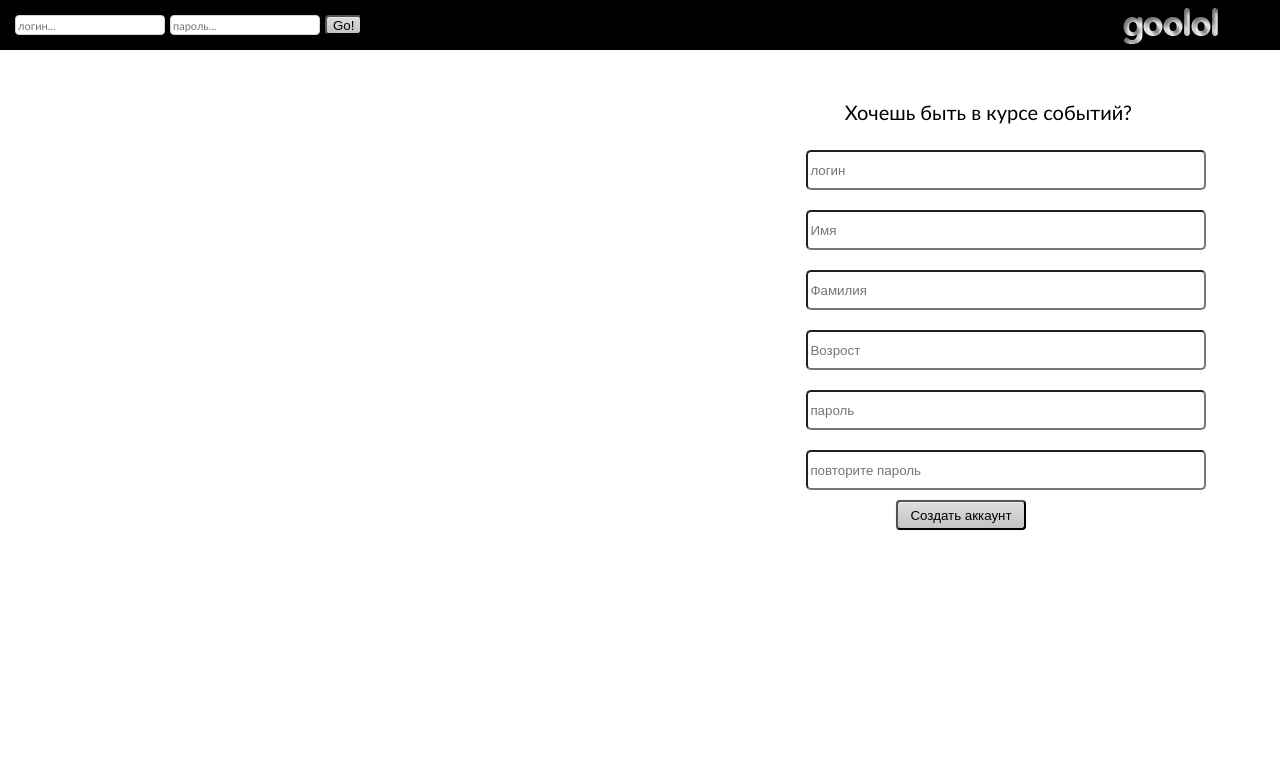
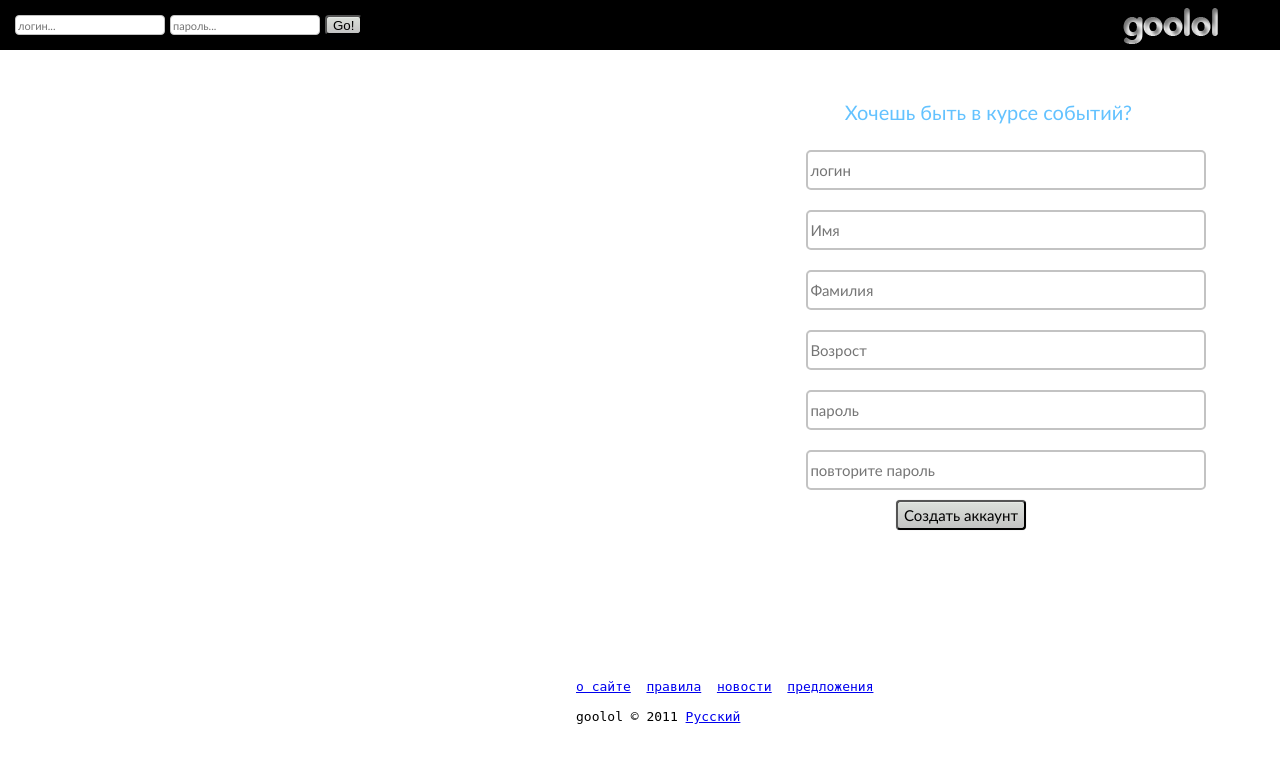
Before and after one commit to goolol/goolol, a PHP site: page / in a window 1280 px wide. Shown: the top 763 px of the page. Run offline with PHP 8.4, Linux system fonts and the light colour scheme.

Commit message:
залил с петьки

```diff
--- /dev/null
+++ b/css/focusform.css
@@ -0,0 +1,21 @@
+#loginpass:focus {
+	border-color:#63c2ff;
+}
+#loginreg:focus {
+	border-color:#63c2ff;
+}
+#namereg:focus {
+	border-color:#63c2ff;
+}
+#surnamereg:focus {
+	border-color:#63c2ff;
+}
+#agereg:focus {
+	border-color:#63c2ff;
+}
+#passreg:focus {
+	border-color:#63c2ff;
+}
+#repassreg:focus {
+	border-color:#63c2ff;
+}
--- a/css/formreg.css
+++ b/css/formreg.css
@@ -4,7 +4,10 @@
         height: 40px;
         margin-left: 63%;
         margin-top: 100px;
+	border-color:#c3c3c3;
+        border-style: solid;
 	outline: none;
+	font: 15px 'trebuchet MS', arial, helvetica;
 	-moz-border-radius: 5px 5px;
 	-webkit-border-radius: 5px 5px;
 }
@@ -14,7 +17,10 @@
         height: 40px;
         margin-left: 63%;
         margin-top: 160px;
+	border-color:#c3c3c3;
+        border-style: solid;
 	outline: none;
+	font: 15px 'trebuchet MS', arial, helvetica;
 	-moz-border-radius: 5px 5px;
 	-webkit-border-radius: 5px 5px;
 }
@@ -24,7 +30,10 @@
         height: 40px;
         margin-left: 63%;
         margin-top: 220px;
+	border-color:#c3c3c3;
+        border-style: solid;
 	outline: none;
+	font: 15px 'trebuchet MS', arial, helvetica;
 	-moz-border-radius: 5px 5px;
 	-webkit-border-radius: 5px 5px;
 }
@@ -34,17 +43,24 @@
         height: 40px;
         margin-left: 63%;
         margin-top: 280px;
+	border-color:#c3c3c3;
+        border-style: solid;
 	outline: none;
+	font: 15px 'trebuchet MS', arial, helvetica;
 	-moz-border-radius: 5px 5px;
 	-webkit-border-radius: 5px 5px;
 }
 #passreg{
+	position: fixed;
 	position: absolute;
 	width: 400px;
         height: 40px;
         margin-left: 63%;
         margin-top: 340px;
+	border-color:#c3c3c3;
+        border-style: solid;
 	outline: none;
+	font: 15px 'trebuchet MS', arial, helvetica;
 	-moz-border-radius: 5px 5px;
 	-webkit-border-radius: 5px 5px;
 }
@@ -54,7 +70,10 @@
         height: 40px;
         margin-left: 63%;
         margin-top: 400px;
+	border-color:#c3c3c3;
+        border-style: solid;
 	outline: none;
+	font: 15px 'trebuchet MS', arial, helvetica;
 	-moz-border-radius: 5px 5px;
 	-webkit-border-radius: 5px 5px;
 }
@@ -64,6 +83,7 @@
         height: 30px;
         margin-left: 70%;
         margin-top: 450px;
+	font: 15px 'trebuchet MS', arial, helvetica;
 	-moz-border-radius: 4px 4px;
 	-webkit-border-radius: 4px 4px;
 	background-image: -moz-linear-gradient(#dce0db, #c3c3c3);
@@ -73,6 +93,7 @@
 	box-shadow: 0 0 1px rgba(0, 0, 0, 0.3), 0 1px 0 rgba(255, 255, 255, 0.3) inset;
 }
 #addaccreg:hover{
+	font: 15px 'trebuchet MS', arial, helvetica;
 	background: #dce0db;
 	background-image: -moz-linear-gradient(#dce0db, #dce0db);
 	background-image: -webkit-gradient(linear,left bottom,left top,color-stop(0, #dce0db),color-stop(1, #c3c3c3));
--- a/css/ipanel.css
+++ b/css/ipanel.css
@@ -19,7 +19,7 @@ body {
     outline: none;
     font: normal 11px 'trebuchet MS', arial, helvetica;
     border-width: 1px;
-    border-color:#d4d4d4;
+    border-color:#c3c3c3;
     border-style: solid;
     color:#707070;
     -moz-border-radius: 4px 4px;
--- /dev/null
+++ b/css/pobval.css
@@ -0,0 +1,5 @@
+#podval{
+	position: absolute;
+	margin-top: 600px;
+	margin-left: 45%;
+}
--- /dev/null
+++ b/css/podval.css
@@ -0,0 +1,5 @@
+#podval{
+	position: absolute;
+	margin-top: 600px;
+	margin-left: 45%;
+}
--- a/css/vopros.css
+++ b/css/vopros.css
@@ -1,4 +1,5 @@
 #vopros{
+	color: #63c2ff;
 	position: absolute;
 	margin-left: 66%;
 	margin-top: 50px;
--- a/index.html
+++ b/index.html
@@ -7,6 +7,8 @@
 <link href="css/ipanel.css" rel="stylesheet" type="text/css"/>
 <link href="css/vopros.css" rel="stylesheet" type="text/css"/>
 <link href="css/formreg.css" rel="stylesheet" type="text/css"/>
+<link href="css/focusform.css" rel="stylesheet" type="text/css"/>
+<link href="css/podval.css" rel="stylesheet" type="text/css"/>
 
 <title>goolol.ru</title>
 
@@ -29,9 +31,10 @@
 <input id="addaccreg" type="submit" name="addaccount" value="Создать аккаунт">
 </form>
 
+<div id="podval">
+<pre><a id="about" href="#">о сайте</a>  <a  id="rule" href="#">правила</a>  <a id="news" href="#">новости</a>  <a id="predlogi" href="#">предложения</a>
+<br><span id="copy">goolol &copy; 2011</span> <a id="lang" href="#">Русский</a></pre>
+</div>
+
 </body>
-
-
-
-
 </html>
```
Also changed, not shown: css/niz.css (added).
